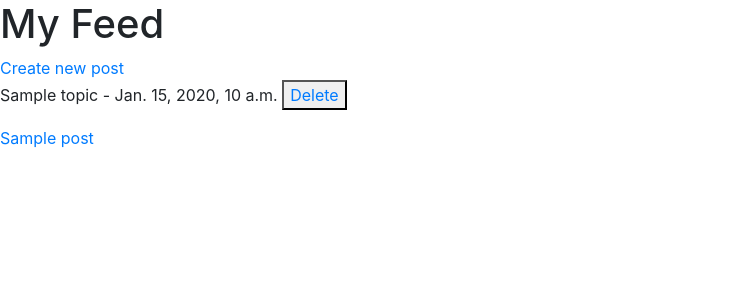
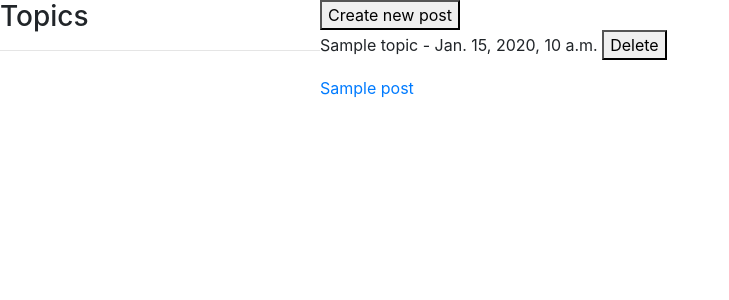
Before and after one commit to TimSchulz1991/msp4-django-8gag, a Django app: page / in a window 1280 px wide. Shown: the part 56-356 px from the top of the page, without its empty margins (0-729 px from the left). Run offline with Django 3.2, Linux system fonts and the light colour scheme; tables that the repository leaves empty hold one stand-in row (values such as "Sample post").

Commit message:
Added in a topic section in the feed.html

```diff
--- a/my8gag/templates/my8gag/feed.html
+++ b/my8gag/templates/my8gag/feed.html
@@ -1,13 +1,34 @@
 {% extends 'base.html' %}
 
 {% block content %}
-<h1>My Feed</h1>
-<a href="{% url 'create_post' %}">Create new post</a>
-{% for post in posts %}
-<div>
-    <p>{{ post.topic }} - {{ post.created }} <button><a href="{% url 'post_delete' post.id %}">Delete</a></button></p>
-    <a href="{% url 'post_view' post.id %}"><p>{{ post.title }}</p></a>
-    <img src="{{ post.image.url }}" alt="">
+
+<style>
+    .feed-container {
+        display: grid;
+        grid-template-columns: 1fr 3fr;
+    }
+</style>
+
+<div class="feed-container">
+    <div>
+        <h3>Topics</h3>
+        <hr>
+    </div>
+    <div>
+
+        <a href="{% url 'create_post' %}"><button>Create new post</button></a>
+        {% for post in posts %}
+        <div>
+            <p>{{ post.topic }} - {{ post.created }} <a
+                    href="{% url 'post_delete' post.id %}"><button>Delete</button></a>
+            </p>
+            <a href="{% url 'post_view' post.id %}">
+                <p>{{ post.title }}</p>
+            </a>
+            <img src="{{ post.image.url }}" alt="">
+        </div>
+        {% endfor %}
+    </div>
 </div>
-{% endfor %}
+
 {% endblock %}
```
